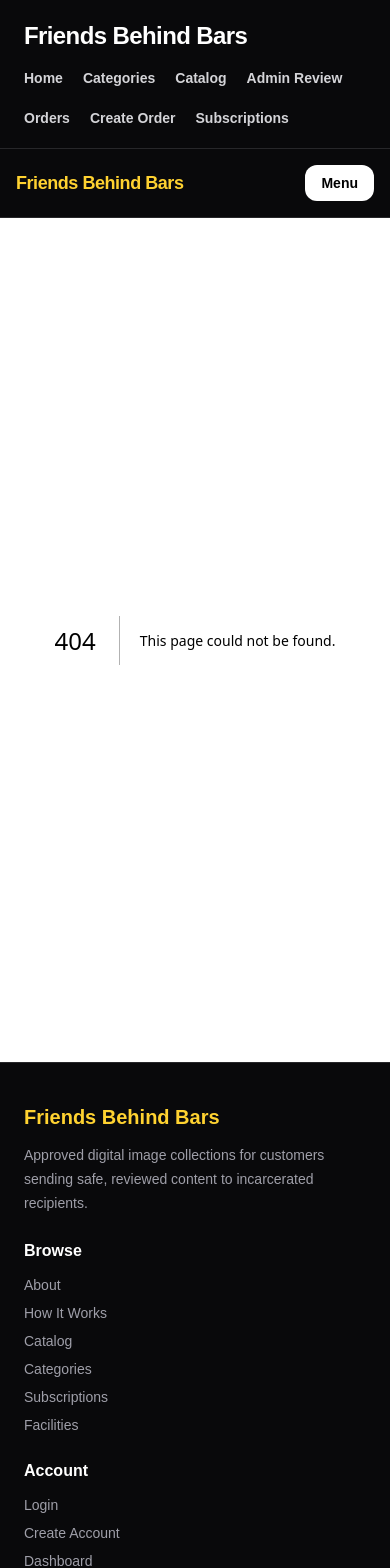
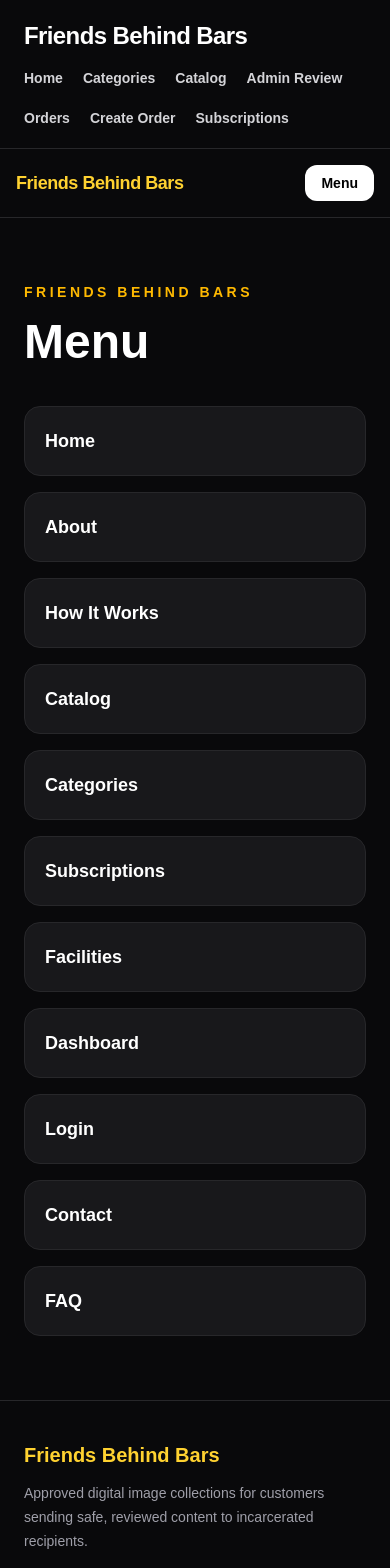
Before and after one commit to ssoup111/gary-project, a Next.js app: page /menu in a window 390 px wide. Before the commit this address had no page. Shown: the top 1568 px of the page. Built offline with nearby package versions, Linux system fonts and the light colour scheme.

Commit message:
Add mobile menu page

```diff
--- /dev/null
+++ b/app/menu/page.tsx
@@ -0,0 +1,41 @@
+import Link from "next/link";
+
+const links = [
+  { label: "Home", href: "/" },
+  { label: "About", href: "/about" },
+  { label: "How It Works", href: "/how-it-works" },
+  { label: "Catalog", href: "/catalog" },
+  { label: "Categories", href: "/categories" },
+  { label: "Subscriptions", href: "/subscriptions" },
+  { label: "Facilities", href: "/facilities" },
+  { label: "Dashboard", href: "/dashboard" },
+  { label: "Login", href: "/login" },
+  { label: "Contact", href: "/contact" },
+  { label: "FAQ", href: "/faq" },
+];
+
+export default function MenuPage() {
+  return (
+    <main className="min-h-screen bg-zinc-950 px-6 py-16 text-white">
+      <div className="mx-auto max-w-xl">
+        <p className="text-sm font-bold uppercase tracking-[0.25em] text-amber-400">
+          Friends Behind Bars
+        </p>
+
+        <h1 className="mt-4 text-5xl font-black">Menu</h1>
+
+        <div className="mt-10 grid gap-4">
+          {links.map((link) => (
+            <Link
+              key={link.href}
+              href={link.href}
+              className="rounded-2xl border border-zinc-800 bg-zinc-900 p-5 text-lg font-black hover:border-amber-400"
+            >
+              {link.label}
+            </Link>
+          ))}
+        </div>
+      </div>
+    </main>
+  );
+}
--- a/components/layout/SiteNav.tsx
+++ b/components/layout/SiteNav.tsx
@@ -15,7 +15,7 @@ export default function SiteNav() {
           <Link href="/categories" className="hover:text-amber-300">Categories</Link>
           <Link href="/subscriptions" className="hover:text-amber-300">Subscriptions</Link>
           <Link href="/facilities" className="hover:text-amber-300">Facilities</Link>
-          <Link href="/dashboard" className="hover:text-amber-300">Dashboard</Link>
+          <Link href="/menu" className="hover:text-amber-300">Dashboard</Link>
           <Link href="/login" className="hover:text-amber-300">Login</Link>
         </nav>
 
```
